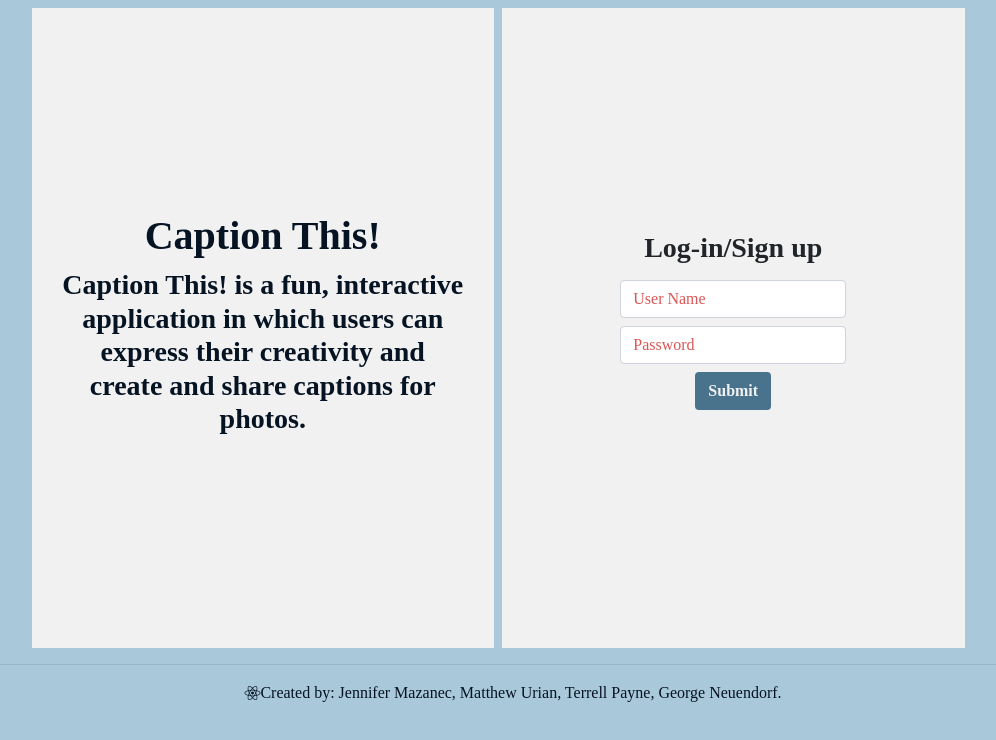
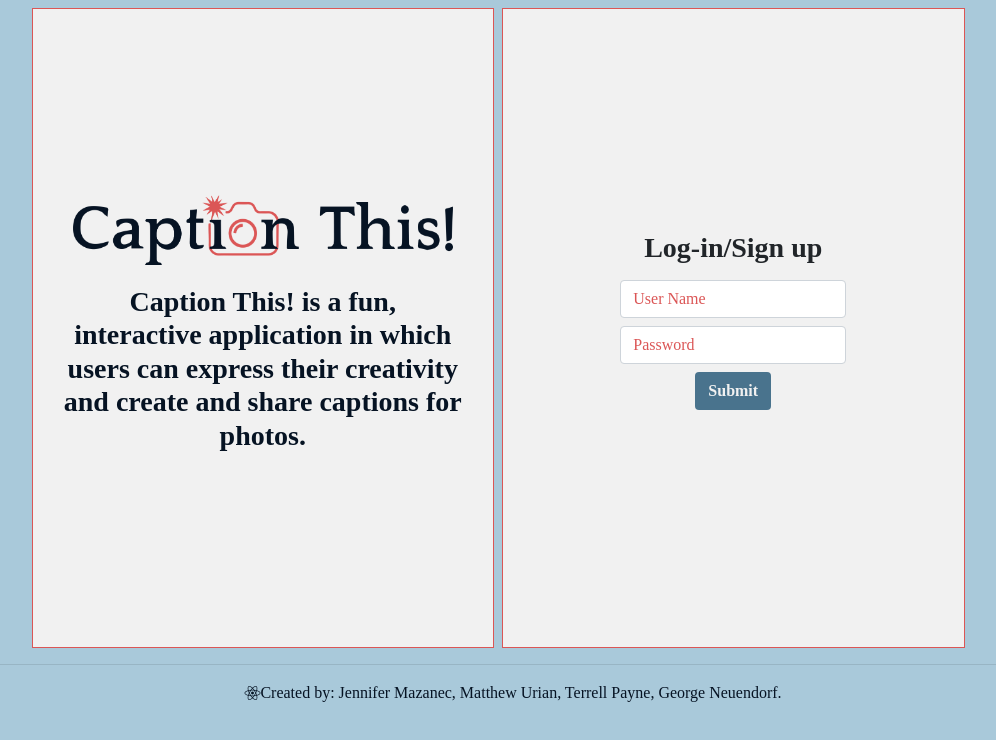
Before and after one commit to jenmaz12/caption-this, a React (Create React App) app in the folder client/: page / in a window 1280 px wide. Shown: the top 740 px of the page, without its empty margins (127-1123 px from the left). Built offline with nearby package versions, Linux system fonts and the light colour scheme; a web font is replaced by a local one.

Commit message:
landing page adjustments

```diff
--- a/client/public/index.html
+++ b/client/public/index.html
@@ -36,13 +36,20 @@
       href="https://fonts.googleapis.com/css?family=Quattrocento"
       rel="stylesheet"
     />
-    <link rel="stylesheet" href="https://use.fontawesome.com/releases/v5.3.1/css/all.css"
-    integrity="sha384-mzrmE5qonljUremFsqc01SB46JvROS7bZs3IO2EmfFsd15uHvIt+Y8vEf7N7fWAU" crossorigin="anonymous">
-    <link rel="shortcut icon" href="%PUBLIC_URL%/favicon.ico">
+    <link
+      rel="stylesheet"
+      href="https://use.fontawesome.com/releases/v5.3.1/css/all.css"
+      integrity="sha384-mzrmE5qonljUremFsqc01SB46JvROS7bZs3IO2EmfFsd15uHvIt+Y8vEf7N7fWAU"
+      crossorigin="anonymous"
+    />
+    <link rel="shortcut icon" href="%PUBLIC_URL%/favicon.ico" />
     <title>Caption This!</title>
     <style>
       body {
         background-color: #a9c9da;
+      }
+      #root {
+        height: 100%;
       }
     </style>
   </head>
--- a/client/src/components/Form/style.scss
+++ b/client/src/components/Form/style.scss
@@ -19,6 +19,7 @@ form {
   padding: 20px;
   text-align: center;
   height: 80vh;
+  border: 1px solid $accentColor;
 }
 
 h3 {
--- a/client/src/components/Title/index.js
+++ b/client/src/components/Title/index.js
@@ -1,13 +1,13 @@
 import React from 'react';
 import './style.scss';
+import logo from '../NavBar/logo.png';
+
 function Title({ children }) {
   return (
     <div className='col-md-5 mx-1 mt-2' id='titleDescription'>
       <div className='row'>
-        <div className='col'>
-          <h1 className='text-center'>
-            <strong>Caption This!</strong>
-          </h1>
+        <div className='col justify-content-center'>
+          <img src={logo} alt='Caption This! Logo' id='titleLogo' />
           <h3 className='text-center'>
             Caption This! is a fun, interactive application in which users can
             express their creativity and create and share captions for photos.
--- a/client/src/components/Title/style.scss
+++ b/client/src/components/Title/style.scss
@@ -14,6 +14,15 @@
   color: $bodyTextColor;
   background-color: $lightBackground;
   height: 80vh;
+  border: 1px solid $accentColor;
+}
+
+#titleLogo {
+  width: 95%;
+  margin: auto;
+  margin-bottom: 20px;
+  display: flex;
+  align-items: center;
 }
 
 @media screen and (max-width: 767px) {
```
Also changed, not shown: 1 other file (tests, documents, lock files or other folders).
